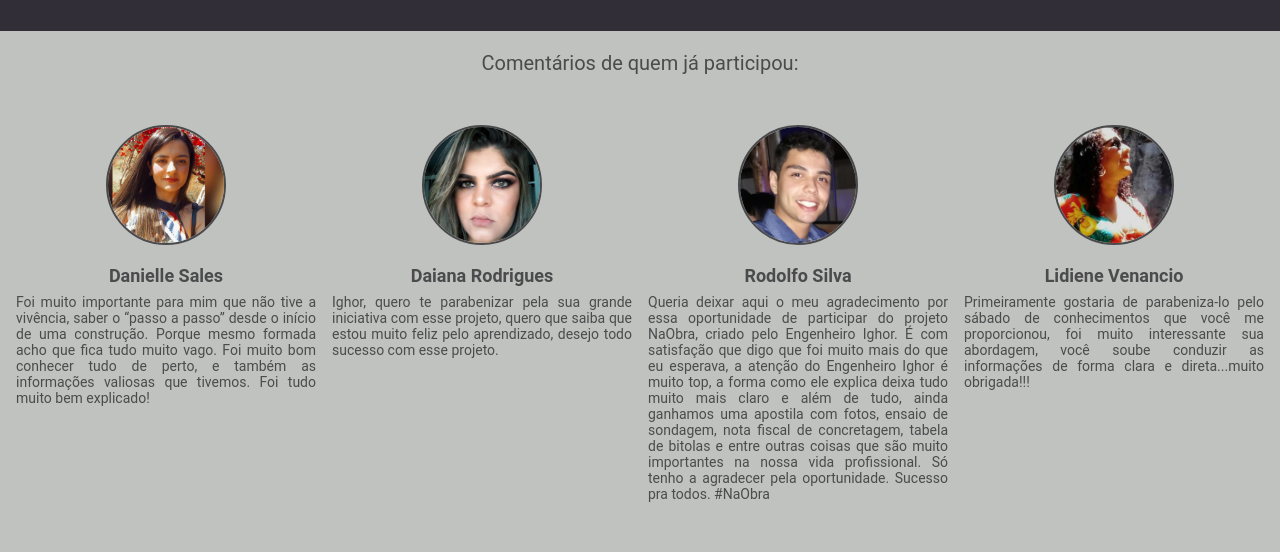
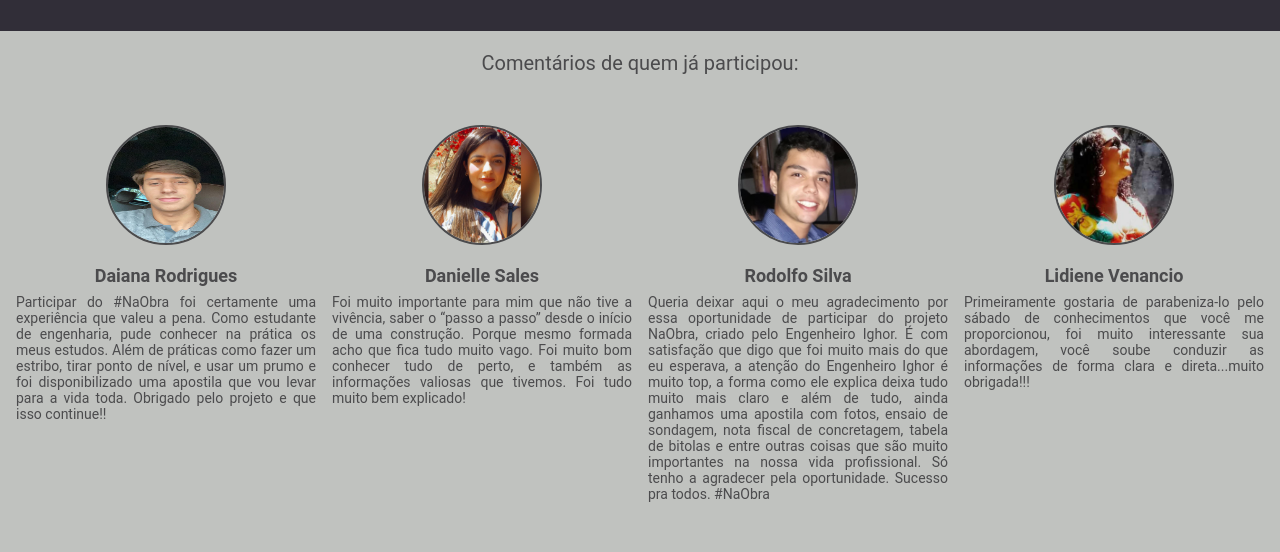
Before and after one commit to toguvr/naobra, a React (Create React App) app: page / in a window 1280 px wide. Shown: the part 1660-2212 px from the top of the page. Built offline with nearby package versions, Linux system fonts and the light colour scheme.

Commit message:
com caio

```diff
--- a/src/pages/Dashboard/index.tsx
+++ b/src/pages/Dashboard/index.tsx
@@ -4,7 +4,7 @@ import Logo from '../../assets/1.svg';
 import Danielle from '../../assets/danielle.jpg';
 import Rodolfo from '../../assets/rodolfo.jpeg';
 import Lidiene from '../../assets/lidiene.jpeg';
-import Daiana from '../../assets/daiana.jpeg';
+import Caio from '../../assets/caio.jpeg';
 import {
   Container,
   Start,
@@ -106,6 +106,17 @@ const Dashboard: React.FC = () => {
       <TitleComments>Comentários de quem já participou:</TitleComments>
       <Advantage id="comments">
         <Card>
+          <img src={Caio} alt="foto Daiana" />
+          <Name>Daiana Rodrigues</Name>
+          <TextDescription>
+            Participar do #NaObra foi certamente uma experiência que valeu a
+            pena. Como estudante de engenharia, pude conhecer na prática os meus
+            estudos. Além de práticas como fazer um estribo, tirar ponto de
+            nível, e usar um prumo e foi disponibilizado uma apostila que vou
+            levar para a vida toda. Obrigado pelo projeto e que isso continue!!
+          </TextDescription>
+        </Card>
+        <Card>
           <img src={Danielle} alt="foto Danielle" />
           <Name>Danielle Sales</Name>
           <TextDescription>
@@ -114,15 +125,6 @@ const Dashboard: React.FC = () => {
             formada acho que fica tudo muito vago. Foi muito bom conhecer tudo
             de perto, e também as informações valiosas que tivemos. Foi tudo
             muito bem explicado!
-          </TextDescription>
-        </Card>
-        <Card>
-          <img src={Daiana} alt="foto Daiana" />
-          <Name>Daiana Rodrigues</Name>
-          <TextDescription>
-            Ighor, quero te parabenizar pela sua grande iniciativa com esse
-            projeto, quero que saiba que estou muito feliz pelo aprendizado,
-            desejo todo sucesso com esse projeto.
           </TextDescription>
         </Card>
         <Card>
```
Also changed, not shown: src/assets/caio.jpeg (added).
